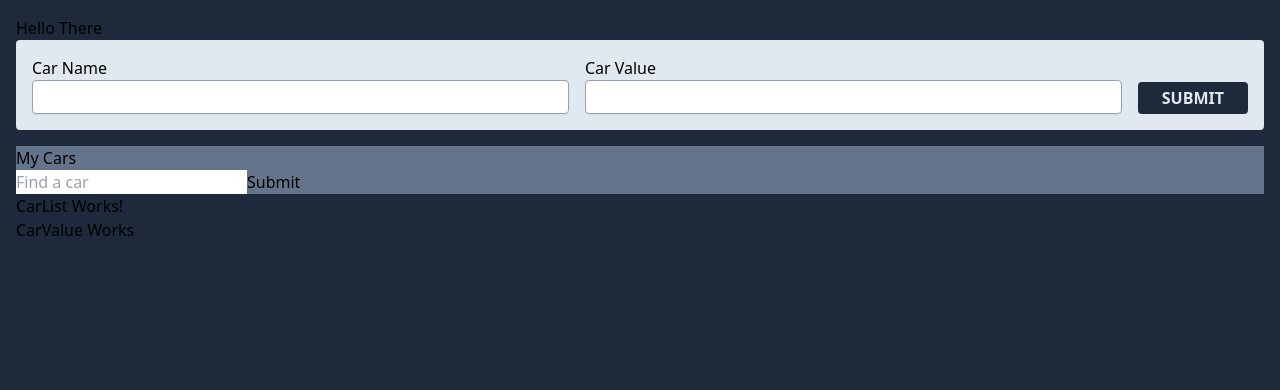
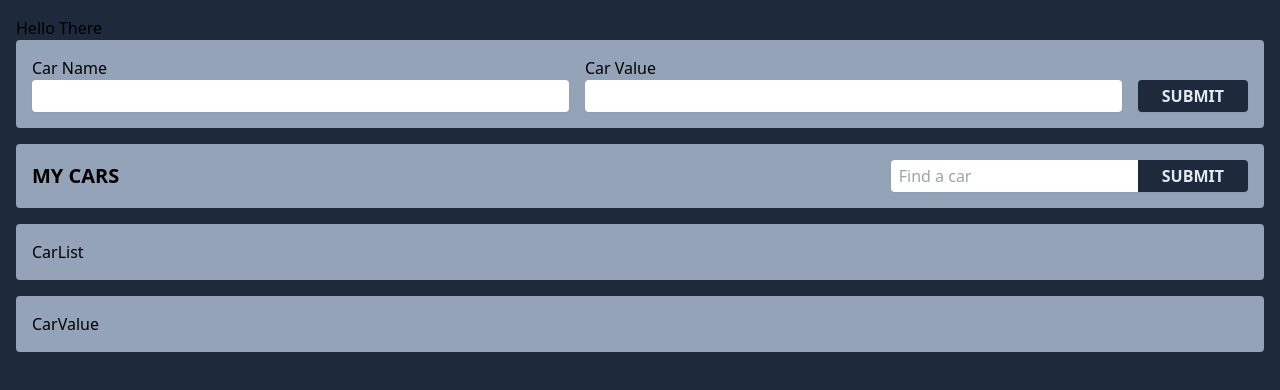
Before and after one commit to SmackSmash/grider-cars, a React (Vite) app: page / in a window 1280 px wide. Shown: the top 390 px of the page. Built offline with nearby package versions, Linux system fonts and the light colour scheme.

Commit message:
Added styles to all components

```diff
--- a/src/components/CarForm/CarForm.jsx
+++ b/src/components/CarForm/CarForm.jsx
@@ -1,26 +1,16 @@
 const CarForm = () => {
   return (
-    <form className='bg-slate-200 p-4 flex items-end gap-4 rounded mb-4'>
+    <form className='bg-slate-400 p-4 flex items-end gap-4 rounded mb-4'>
       <div className='flex flex-col flex-1'>
         <label htmlFor='car-name'>Car Name</label>
-        <input
-          className='p-1 rounded border border-slate-400 shadow-sm outline-none'
-          type='text'
-          name='car-name'
-          id='car-name'
-        />
+        <input className='px-2 py-1 rounded shadow-sm outline-none' type='text' name='car-name' id='car-name' />
       </div>
       <div className='flex flex-col flex-1'>
         <label htmlFor='car-value'>Car Value</label>
-        <input
-          className='p-1 rounded border border-slate-400 shadow-sm outline-none'
-          type='text'
-          name='car-value'
-          id='car-value'
-        />
+        <input className='px-2 py-1 rounded shadow-sm outline-none' type='text' name='car-value' id='car-value' />
       </div>
       <button
-        className='flex-none bg-slate-800 px-6 py-1 rounded text-slate-200 font-bold uppercase pointer hover:bg-slate-700'
+        className='flex-none bg-slate-800 px-6 py-1 rounded text-slate-200 font-bold uppercase pointer shadow-sm hover:bg-slate-700'
         type='submit'>
         Submit
       </button>
--- a/src/components/CarList/CarList.jsx
+++ b/src/components/CarList/CarList.jsx
@@ -1,5 +1,5 @@
 const CarList = () => {
-  return <h1>CarList Works!</h1>;
+  return <div className='bg-slate-400 p-4 rounded mb-4'>CarList</div>;
 };
 
 export default CarList;
--- a/src/components/CarSearch/CarSearch.jsx
+++ b/src/components/CarSearch/CarSearch.jsx
@@ -1,10 +1,18 @@
 const CarSearch = () => {
   return (
-    <div className='bg-slate-500'>
-      <h1 className=''>My Cars</h1>
+    <div className='bg-slate-400 p-4 flex justify-between items-center rounded mb-4'>
+      <h1 className='uppercase font-extrabold text-xl'>My Cars</h1>
       <form className=''>
-        <input className='' type='search' name='car-search' id='car-search' placeholder='Find a car' />
-        <button className='' type='submit'>
+        <input
+          className='px-2 py-1 rounded-l shadow-sm outline-none'
+          type='search'
+          name='car-search'
+          id='car-search'
+          placeholder='Find a car'
+        />
+        <button
+          className='flex-none bg-slate-800 px-6 py-1 rounded-r text-slate-200 font-bold uppercase pointer shadow-sm hover:bg-slate-700'
+          type='submit'>
           Submit
         </button>
       </form>
--- a/src/components/CarValue/CarValue.jsx
+++ b/src/components/CarValue/CarValue.jsx
@@ -1,5 +1,5 @@
 const CarValue = () => {
-  return <h1>CarValue Works</h1>;
+  return <div className='bg-slate-400 p-4 rounded'>CarValue</div>;
 };
 
 export default CarValue;
```
